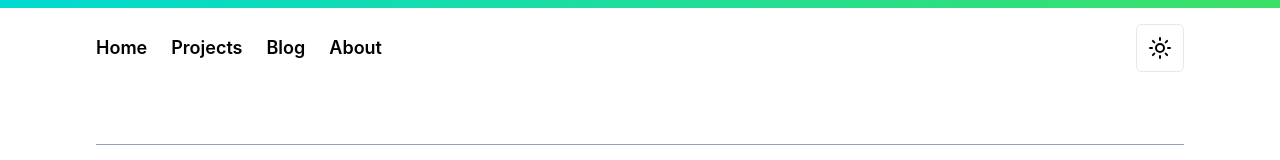
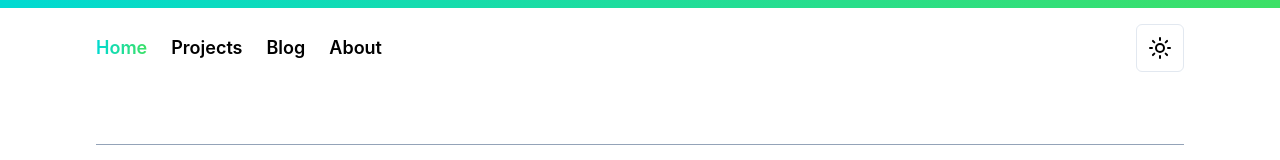
Before and after one commit to ghaly09/rachmatghaly.dev, a Next.js app: page / in a window 1280 px wide. Shown: the top 160 px of the page. Built offline with nearby package versions, Linux system fonts and the light colour scheme.

Commit message:
Nav: Apply Active Link Style in NavLink

```diff
--- a/src/components/Molecules/Navbar/NavLink.tsx
+++ b/src/components/Molecules/Navbar/NavLink.tsx
@@ -1,11 +1,24 @@
 import { navProps } from "@/src/config/navbar-config";
+import { cn } from "@/src/lib/utils";
 import Link from "next/link";
-import React from "react";
+import * as React from "react";
 
-export default function NavLink({ href, page }: navProps) {
+export default function NavLink({ href, page, style, onclick }: navProps) {
+  // const [active, setActive] = React.useState({ style: "", page });
+
+  // React.useEffect(() => {
+  //   style = "";
+  // }, []);
+
+  // console.log(active.page);
+
   return (
     <Link
-      className="hover:text-transparent focus:text-transparent focus:bg-clip-text hover:bg-clip-text hover:bg-[rgb(61,224,102)] focus:bg-gradient-to-r from-[rgb(0,218,210)] to-[rgb(61,224,102)]"
+      className={cn(
+        "hover:text-transparent hover:bg-clip-text hover:bg-[rgb(61,224,102)]",
+        style
+      )}
+      onClick={onclick}
       href={href}
     >
       {page}
```
